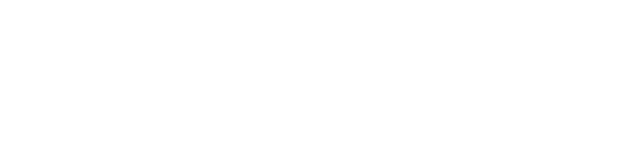
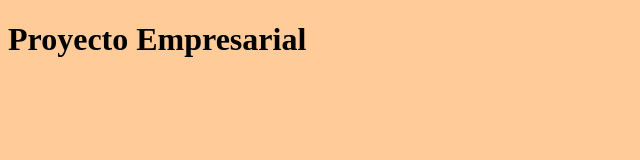
Before and after one commit to GASTON101282/CursoGit, a plain HTML site: page index.html in a window 1280 px wide. Shown: the whole page, without its empty margins (0-640 px from the left). Drawn offline with Linux system fonts and the light colour scheme.

Commit message:
parrafo y tamaño de fuente

```diff
--- a/css/estilos.css
+++ b/css/estilos.css
@@ -1,2 +1,6 @@
 @charset "utf-8";
 /* CSS Document */
+
+body{
+	background-color:#FC9;
+	}
--- a/index.html
+++ b/index.html
@@ -3,8 +3,10 @@
 <head>
 <meta charset="utf-8">
 <title>Documento sin título</title>
+<link href="css/estilos.css" rel="stylesheet" type="text/css">
 </head>
 
 <body>
+<h1>Proyecto Empresarial</h1>
 </body>
 </html>
```
